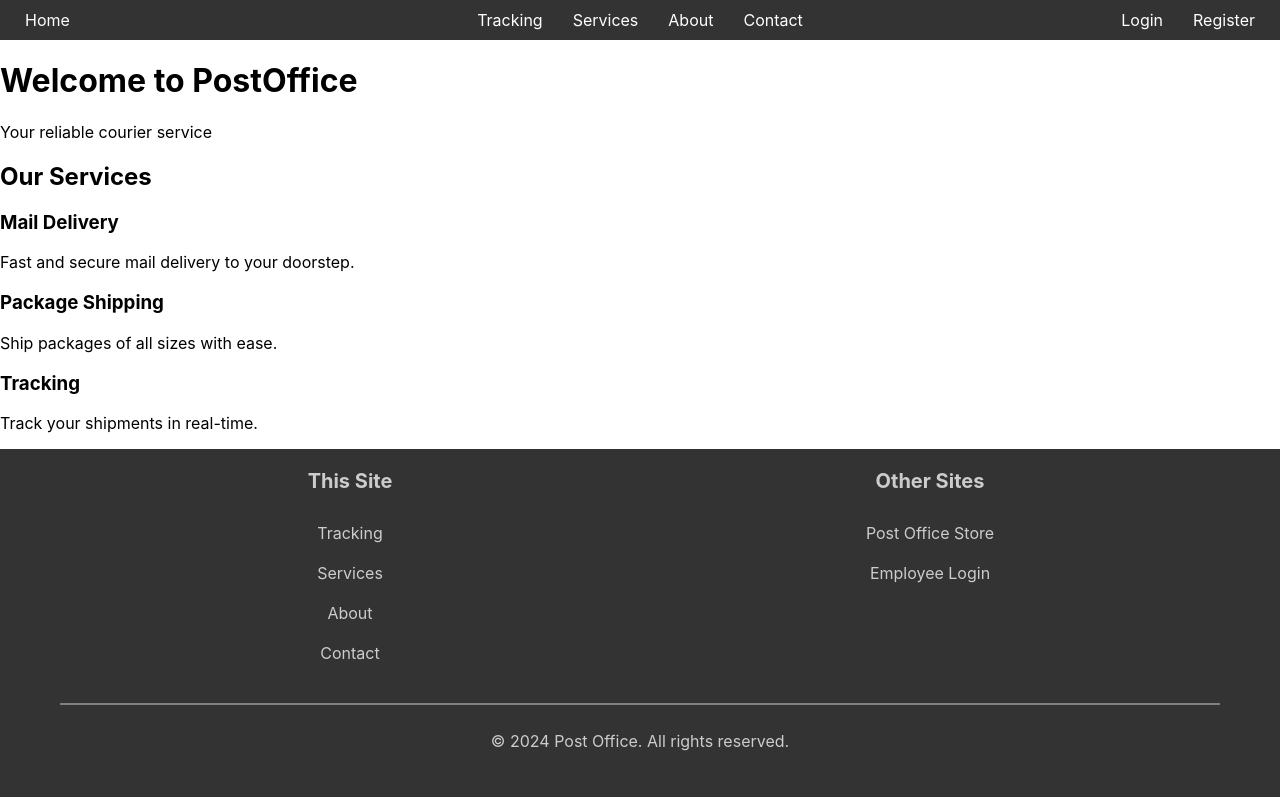
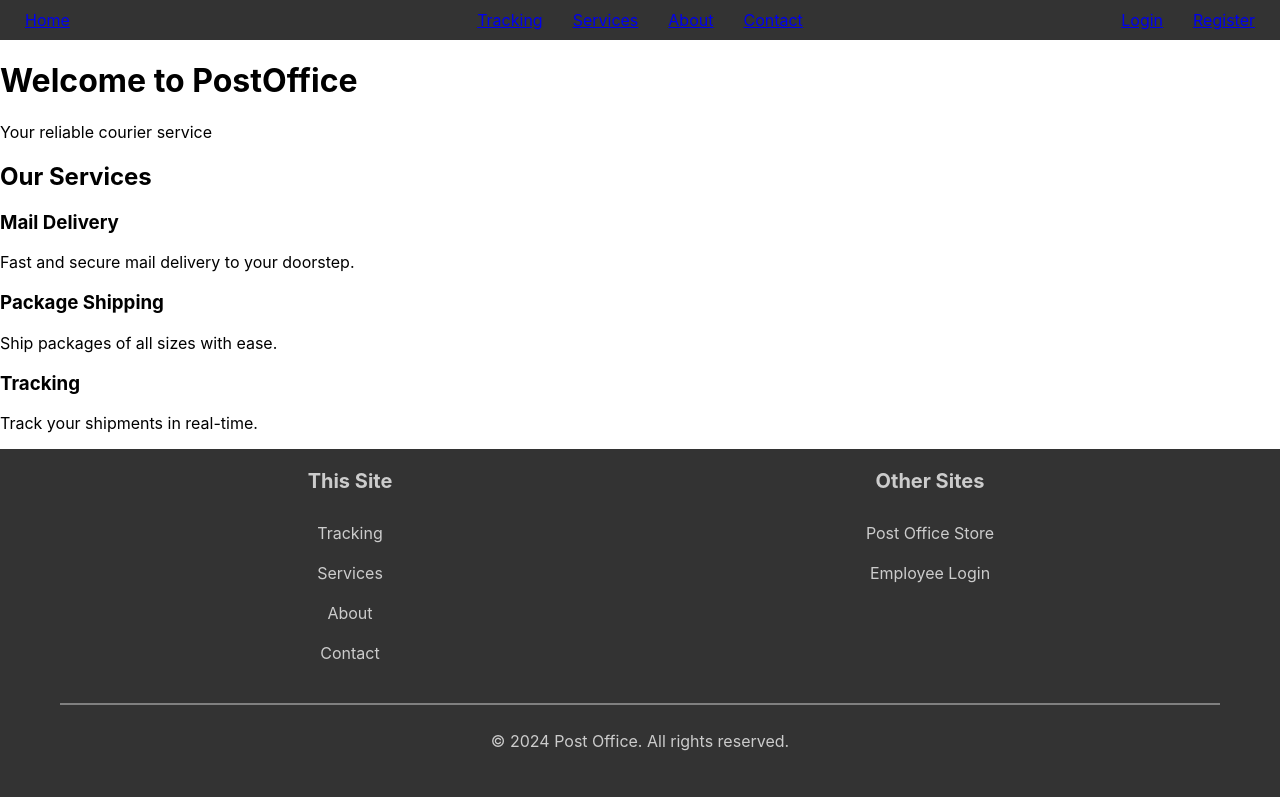
Before and after one commit to LuisangelE-04/Database-Project, a React (Create React App) app: page / in a window 1280 px wide. Built offline with nearby package versions, Linux system fonts and the light colour scheme.

Commit message:
fix front end navigation and add Tracking page

```diff
--- a/src/components/NavBar.jsx
+++ b/src/components/NavBar.jsx
@@ -7,17 +7,17 @@ const NavBar = () => {
     <nav>
       <ul>
         <div>
-          <li>Home</li>
+          <li><Link to="/">Home</Link></li>
         </div>
         <div>
-          <li>Tracking</li>
-          <li>Services</li>
-          <li>About</li>
-          <li>Contact</li>
+          <li><Link to="/">Tracking</Link></li>
+          <li><Link to="/">Services</Link></li>
+          <li><Link to="/">About</Link></li>
+          <li><Link to="/">Contact</Link></li>
         </div>
         <div>
-          <li>Login</li>
-          <li>Register</li>
+          <li><Link to="/login">Login</Link></li>
+          <li><Link to="/register">Register</Link></li>
         </div>
       </ul>
     </nav>
--- a/src/index.js
+++ b/src/index.js
@@ -2,16 +2,14 @@ import React from 'react';
 import ReactDOM from 'react-dom/client';
 import './index.css';
 import App from './App';
-import Landing from './pages/Landing';
-import Register from './pages/Register';
-import Login from './pages/Login';
 import reportWebVitals from './reportWebVitals';
+import { BrowserRouter as Router } from 'react-router-dom';
 
 const root = ReactDOM.createRoot(document.getElementById('root'));
 root.render(
-  <React.StrictMode>
-    <Landing />
-  </React.StrictMode>
+  <Router>
+    <App />
+  </Router>
 );
 
 // If you want to start measuring performance in your app, pass a function
```
Also changed, not shown: src/pages/Tracking.js (added, +15 -0 lines).
